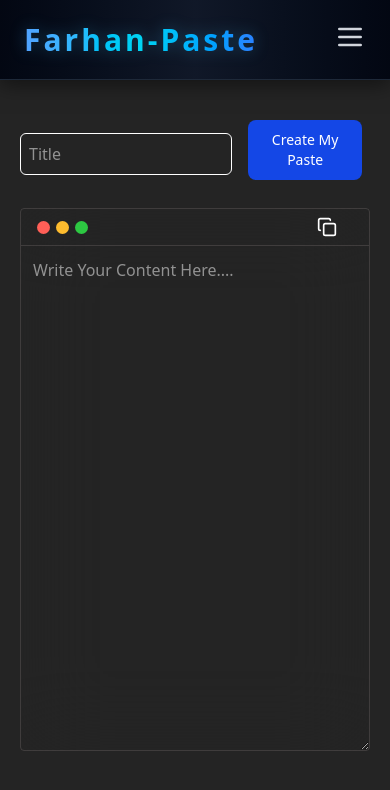
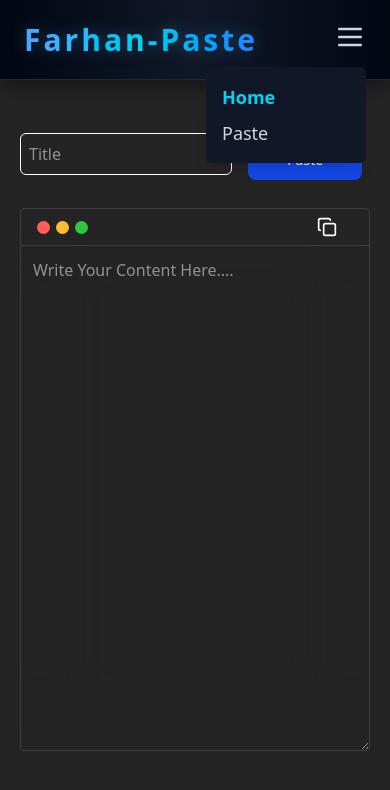
Before and after one commit to frhnbadar/paste-app, a React (Vite) app: page / in a window 390 px wide. Both pictures are taken after a click on the button 350 px from the left and 36 px from the top of the page. Shown: the top 790 px of the page. Built offline with nearby package versions, Linux system fonts and the light colour scheme.

Commit message:
navbar3.0

```diff
--- a/src/components/Navbar.jsx
+++ b/src/components/Navbar.jsx
@@ -1,9 +1,13 @@
-import React from "react";
+import React, { useState } from "react";
 import { NavbarData } from "../data/Navbar";
 import { NavLink } from "react-router-dom";
+
 const Navbar = () => {
+  const [menuOpen, setMenuOpen] = useState(false); // state for mobile menu
+
   return (
     <div className="w-full h-[80px] flex justify-between items-center px-6 md:px-20 bg-gradient-to-r from-gray-950 via-gray-900 to-gray-950 shadow-[0_4px_20px_rgba(0,0,0,0.5)] border-b border-gray-800 backdrop-blur-md">
+
       <h1 className="text-3xl font-extrabold text-transparent bg-clip-text bg-gradient-to-r from-blue-400 via-cyan-400 to-blue-500 tracking-widest select-none drop-shadow-[0_0_8px_rgba(56,189,248,0.3)]">
         Farhan-Paste
       </h1>
@@ -27,18 +31,26 @@
 
       {/* Mobile Hamburger */}
       <div className="md:hidden relative">
-    <button className="text-gray-300 hover:text-cyan-300 focus:outline-none">
+        <button
+          onClick={() => setMenuOpen(!menuOpen)} // toggle menu
+          className="text-gray-300 hover:text-cyan-300 focus:outline-none"
+        >
           <svg className="w-8 h-8" fill="none" stroke="currentColor" viewBox="0 0 24 24">
             <path strokeLinecap="round" strokeLinejoin="round" strokeWidth="2" d="M4 6h16M4 12h16M4 18h16" />
           </svg>
         </button>
 
-    {/* Mobile Menu (toggle with JS) */}
-    <div className="absolute right-0 mt-2 w-40 bg-gray-900 rounded-md shadow-lg flex flex-col gap-y-2 p-4 z-50 hidden">
+        {/* Mobile Menu */}
+        <div
+          className={`absolute right-0 mt-2 w-40 bg-gray-900 rounded-md shadow-lg flex flex-col gap-y-2 p-4 z-50 transition-all duration-300 ${
+            menuOpen ? "block" : "hidden"
+          }`}
+        >
           {NavbarData.map((link, idx) => (
             <NavLink
               key={idx}
               to={link.path}
+              onClick={() => setMenuOpen(false)} // close menu on click
               className={({ isActive }) =>
                 isActive
                   ? "text-cyan-400 font-semibold text-lg"
@@ -51,9 +63,6 @@
         </div>
       </div>
     </div>
-
-
-
   );
 };
 
```
Lines whose indentation alone changed are shown as unchanged.
